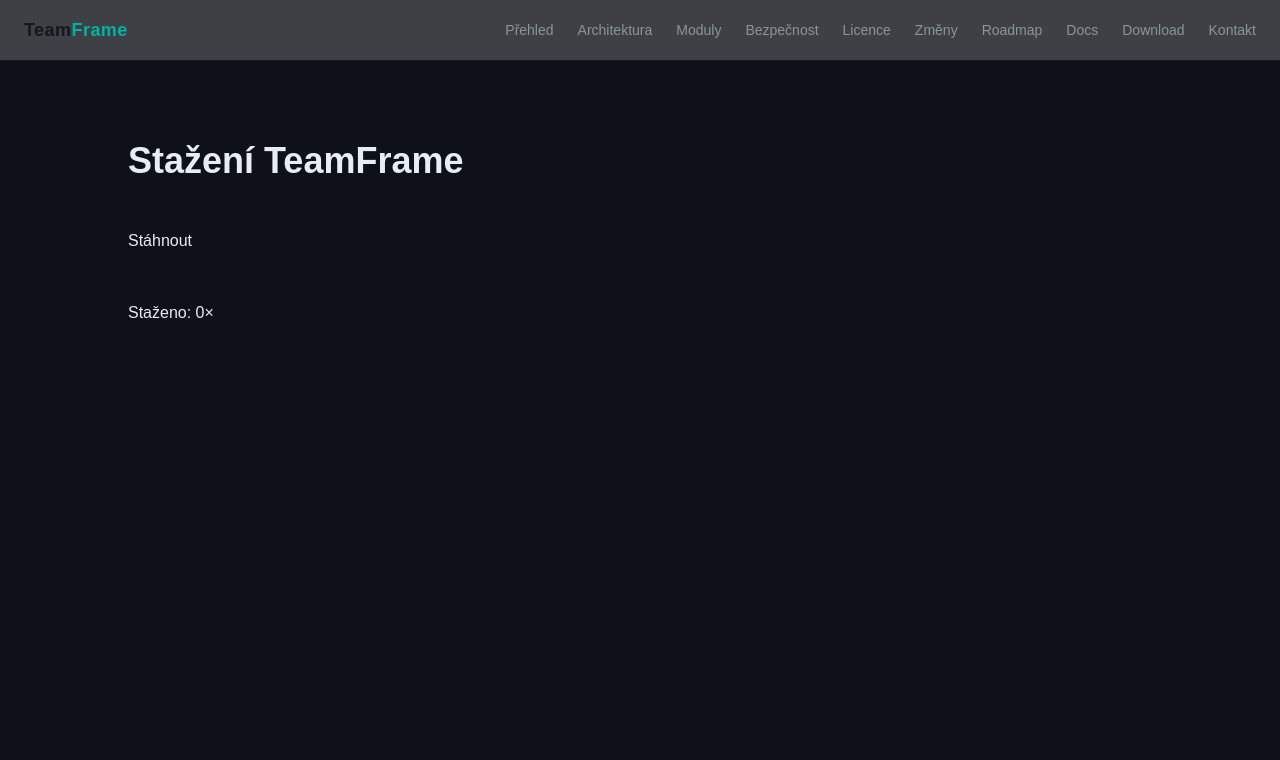
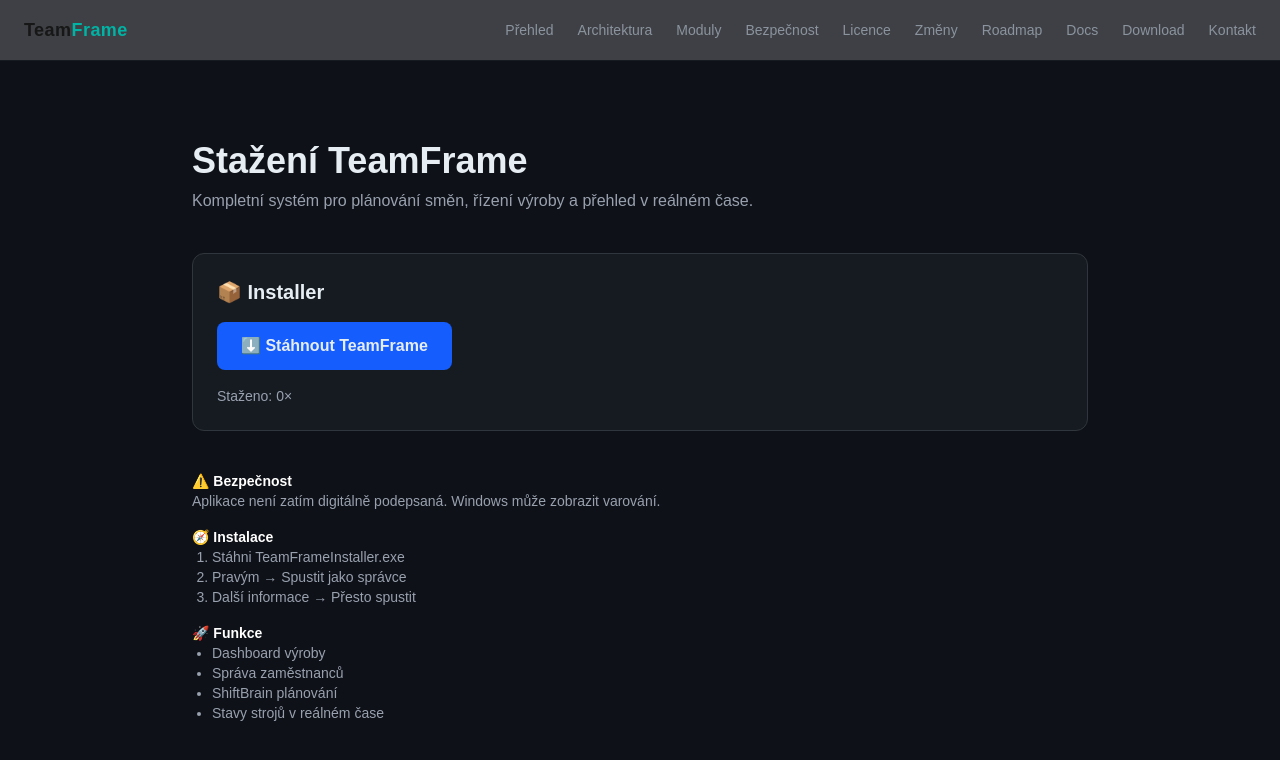
Before and after one commit to rendilife/teamframe-web, a Next.js app: page /download in a window 1280 px wide. Shown: the top 760 px of the page. Built offline with nearby package versions, Linux system fonts and the light colour scheme; no server answers.

Commit message:
Website update

```diff
--- a/app/download/DownloadClient.tsx
+++ b/app/download/DownloadClient.tsx
@@ -8,8 +8,11 @@ export default function DownloadClient() {
   useEffect(() => {
     fetch("https://broken-water-81ad.rendi023.workers.dev/api/download-count")
       .then(res => res.json())
-      .then(data => setCount(data.count))
-      .catch(() => {});
+      .then(data => {
+        console.log("COUNT DATA:", data); // DEBUG
+        setCount(data.count || 0);
+      })
+      .catch(err => console.log("COUNT ERROR:", err));
   }, []);
 
   const handleDownload = async () => {
@@ -17,7 +20,9 @@ export default function DownloadClient() {
       await fetch("https://broken-water-81ad.rendi023.workers.dev/api/download", {
         method: "POST"
       });
-    } catch {}
+    } catch (e) {
+      console.log("DOWNLOAD ERROR:", e);
+    }
 
     window.location.href =
       "https://github.com/rendilife/teamframe-web/releases/download/v1.5.6/TeamFrameInstaller.exe";
@@ -25,15 +30,63 @@ export default function DownloadClient() {
 
   return (
     <main className="min-h-screen bg-[#0E1117] text-[#E6EDF3] px-6 py-20">
-      <div className="max-w-5xl mx-auto space-y-12">
+      <div className="max-w-4xl mx-auto space-y-10">
 
-        <h1 className="text-4xl font-bold">Stažení TeamFrame</h1>
+        {/* 🔥 HLAVIČKA */}
+        <div>
+          <h1 className="text-4xl font-bold mb-2">Stažení TeamFrame</h1>
+          <p className="text-gray-400">
+            Kompletní systém pro plánování směn, řízení výroby a přehled v reálném čase.
+          </p>
+        </div>
 
-        <button onClick={handleDownload}>
-          Stáhnout
-        </button>
+        {/* 🔥 DOWNLOAD BOX */}
+        <div className="bg-[#161B22] border border-[#30363D] rounded-xl p-6 space-y-4">
 
-        <p>Staženo: {count}×</p>
+          <h2 className="text-xl font-semibold">📦 Installer</h2>
+
+          <button
+            onClick={handleDownload}
+            className="bg-blue-600 hover:bg-blue-700 px-6 py-3 rounded-lg font-semibold"
+          >
+            ⬇️ Stáhnout TeamFrame
+          </button>
+
+          <p className="text-sm text-gray-400">
+            Staženo: {count}×
+          </p>
+        </div>
+
+        {/* 🔥 POPIS */}
+        <div className="space-y-4 text-sm text-gray-400">
+
+          <div>
+            <h3 className="text-white font-semibold">⚠️ Bezpečnost</h3>
+            <p>
+              Aplikace není zatím digitálně podepsaná. Windows může zobrazit varování.
+            </p>
+          </div>
+
+          <div>
+            <h3 className="text-white font-semibold">🧭 Instalace</h3>
+            <ol className="list-decimal ml-5">
+              <li>Stáhni TeamFrameInstaller.exe</li>
+              <li>Pravým → Spustit jako správce</li>
+              <li>Další informace → Přesto spustit</li>
+            </ol>
+          </div>
+
+          <div>
+            <h3 className="text-white font-semibold">🚀 Funkce</h3>
+            <ul className="list-disc ml-5">
+              <li>Dashboard výroby</li>
+              <li>Správa zaměstnanců</li>
+              <li>ShiftBrain plánování</li>
+              <li>Stavy strojů v reálném čase</li>
+            </ul>
+          </div>
+
+        </div>
 
       </div>
     </main>
```
